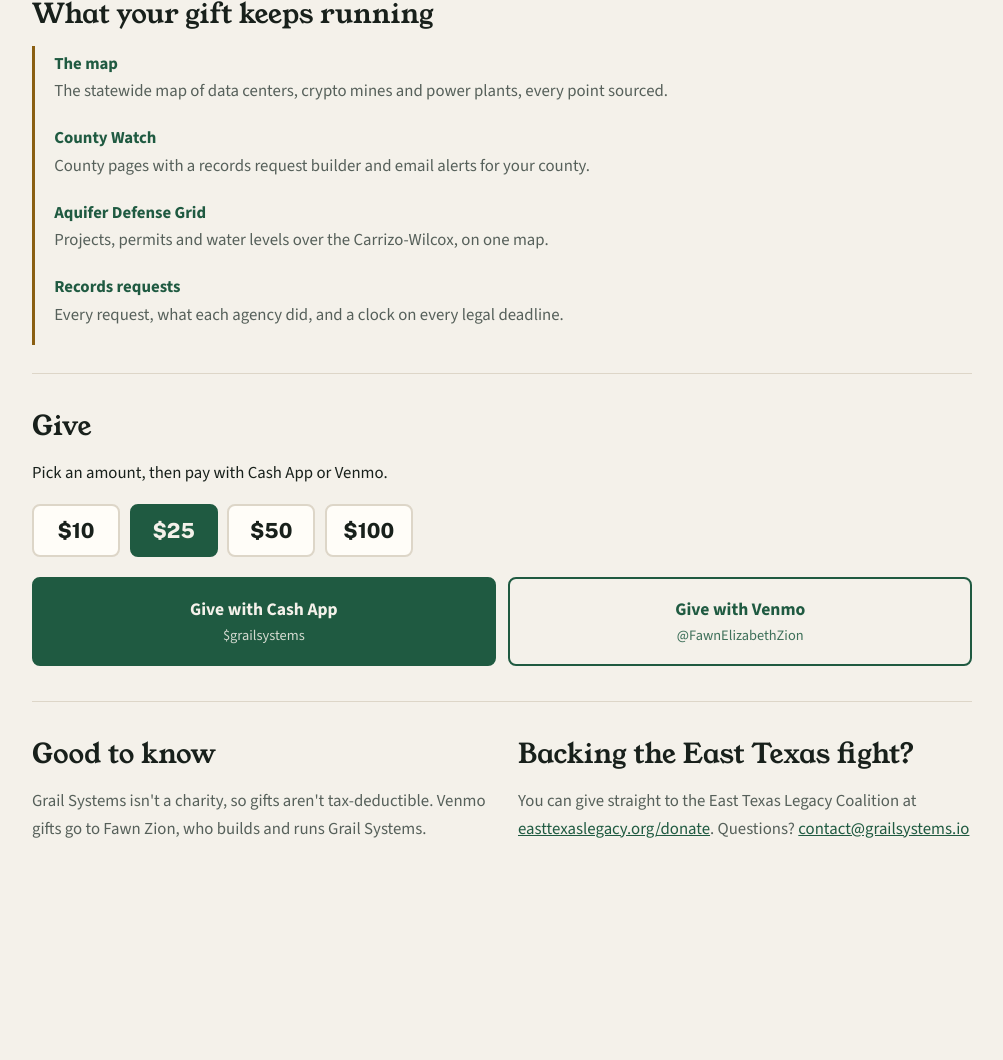
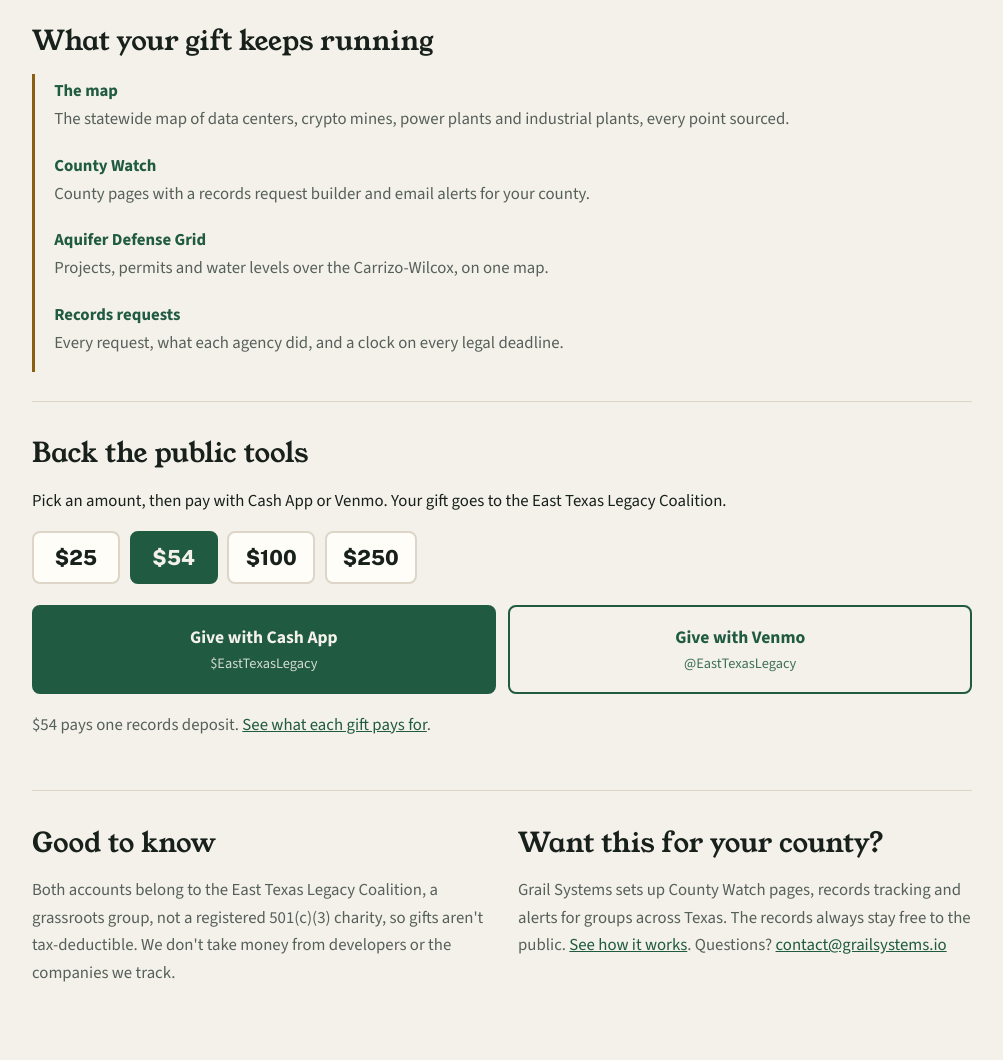
Before and after one commit to Grail-Systems/Grail-Systems.github.io, a plain HTML site: page donate.html in a window 1280 px wide. Shown: the part 604-1664 px from the top of the page, without its empty margins (138-1141 px from the left). Before the commit the page ends 1519 px from the top, so only its background shows below. Drawn offline with nearby package versions, Linux system fonts and the light colour scheme; a web font is replaced by a local one.

Commit message:
Grail donate page now gives to the coalition
Co-Authored-By: Claude Opus 5.5 <noreply@anthropic.com>

Claude-Session: https://claude.ai/code/session_01ASCF5A54nPqDEjhQvwx6tx

```diff
--- a/donate.html
+++ b/donate.html
@@ -52,14 +52,14 @@ h1 span{display:block;color:var(--brass)}
 <header>
 <h1>Free to use.<span>Not free to run.</span></h1>
 <p class="lead">No login, no paywall, no ads. Anybody in Texas can use these tools to see what's being planned for their water and land, and what their officials are doing about it.</p>
-<p>I build and run all of it myself, and so far the costs have come out of my own pocket. Your gift keeps it online and keeps the records coming.</p>
+<p>I build and run all of it myself, and so far the costs have come out of my own pocket. Gifts go to the East Texas Legacy Coalition, the grassroots group these tools were built for. They pay for the records requests and keep these pages online.</p>
 <p><strong>Fawn Elizabeth Zion</strong>, Grail Systems</p>
 </header>
 
 <section class="runs" aria-labelledby="runs">
 <h2 id="runs">What your gift keeps running</h2>
 <ol>
-<li><a href="/texas">The map</a><span>The statewide map of data centers, crypto mines and power plants, every point sourced.</span></li>
+<li><a href="/texas">The map</a><span>The statewide map of data centers, crypto mines, power plants and industrial plants, every point sourced.</span></li>
 <li><a href="/angelina">County Watch</a><span>County pages with a records request builder and email alerts for your county.</span></li>
 <li><a href="/carrizo_wilcox_aquifer/">Aquifer Defense Grid</a><span>Projects, permits and water levels over the Carrizo-Wilcox, on one map.</span></li>
 <li><a href="/carrizo_wilcox_aquifer/records.html">Records requests</a><span>Every request, what each agency did, and a clock on every legal deadline.</span></li>
@@ -67,38 +67,39 @@ h1 span{display:block;color:var(--brass)}
 </section>
 
 <section class="give" aria-labelledby="give">
-<h2 id="give">Give</h2>
-<p>Pick an amount, then pay with Cash App or Venmo.</p>
+<h2 id="give">Back the public tools</h2>
+<p>Pick an amount, then pay with Cash App or Venmo. Your gift goes to the East Texas Legacy Coalition.</p>
 <div class="amts" role="group" aria-label="Choose an amount">
-<button type="button" data-amt="10" aria-pressed="false">$10</button>
-<button type="button" data-amt="25" aria-pressed="true">$25</button>
-<button type="button" data-amt="50" aria-pressed="false">$50</button>
+<button type="button" data-amt="25" aria-pressed="false">$25</button>
+<button type="button" data-amt="54" aria-pressed="true">$54</button>
 <button type="button" data-amt="100" aria-pressed="false">$100</button>
+<button type="button" data-amt="250" aria-pressed="false">$250</button>
 </div>
 <div class="pay">
-<a class="ca" id="ca" href="https://cash.app/$grailsystems" target="_blank" rel="noopener">Give with Cash App<span>$grailsystems</span></a>
-<a class="vm" id="vm" href="https://venmo.com/u/FawnElizabethZion" target="_blank" rel="noopener">Give with Venmo<span>@FawnElizabethZion</span></a>
+<a class="ca" id="ca" href="https://cash.app/$EastTexasLegacy" target="_blank" rel="noopener">Give with Cash App<span>$EastTexasLegacy</span></a>
+<a class="vm" id="vm" href="https://venmo.com/u/EastTexasLegacy" target="_blank" rel="noopener">Give with Venmo<span>@EastTexasLegacy</span></a>
 </div>
+<p class="fine">$54 pays one records deposit. <a href="https://easttexaslegacy.org/donate.html">See what each gift pays for</a>.</p>
 </section>
 
 <section class="know">
 <div>
 <h2>Good to know</h2>
-<p class="fine">Grail Systems isn't a charity, so gifts aren't tax-deductible. Venmo gifts go to Fawn Zion, who builds and runs Grail Systems.</p>
+<p class="fine">Both accounts belong to the East Texas Legacy Coalition, a grassroots group, not a registered 501(c)(3) charity, so gifts aren't tax-deductible. We don't take money from developers or the companies we track.</p>
 </div>
 <div>
-<h2>Backing the East Texas fight?</h2>
-<p class="fine">You can give straight to the East Texas Legacy Coalition at <a href="https://easttexaslegacy.org/donate.html">easttexaslegacy.org/donate</a>. Questions? <a href="mailto:contact@grailsystems.io">contact@grailsystems.io</a></p>
+<h2>Want this for your county?</h2>
+<p class="fine">Grail Systems sets up County Watch pages, records tracking and alerts for groups across Texas. The records always stay free to the public. <a href="/for-groups.html">See how it works</a>. Questions? <a href="mailto:contact@grailsystems.io">contact@grailsystems.io</a></p>
 </div>
 </section>
 </main>
 <script>
 (function(){
-var CA='https://cash.app/$grailsystems',VM='https://venmo.com/FawnElizabethZion?txn=pay&note='+encodeURIComponent('Grail Systems');
+var CA='https://cash.app/$EastTexasLegacy',VM='https://venmo.com/EastTexasLegacy?txn=pay&note='+encodeURIComponent('East Texas Legacy Coalition');
 var ca=document.getElementById('ca'),vm=document.getElementById('vm'),bs=document.querySelectorAll('.amts button');
 function set(a){ca.href=CA+'/'+a;vm.href=VM+'&amount='+a;bs.forEach(function(b){b.setAttribute('aria-pressed',b.dataset.amt===a?'true':'false')});}
 bs.forEach(function(b){b.addEventListener('click',function(){set(b.dataset.amt)})});
-set('25');
+set('54');
 })();
 </script>
 <script src="/donate.js" defer></script>
```
